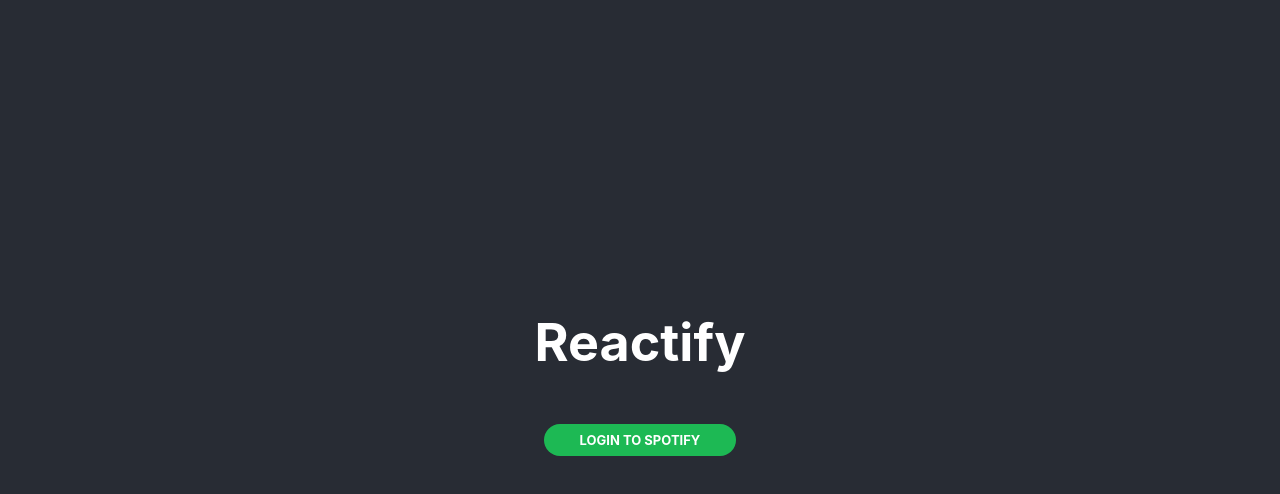
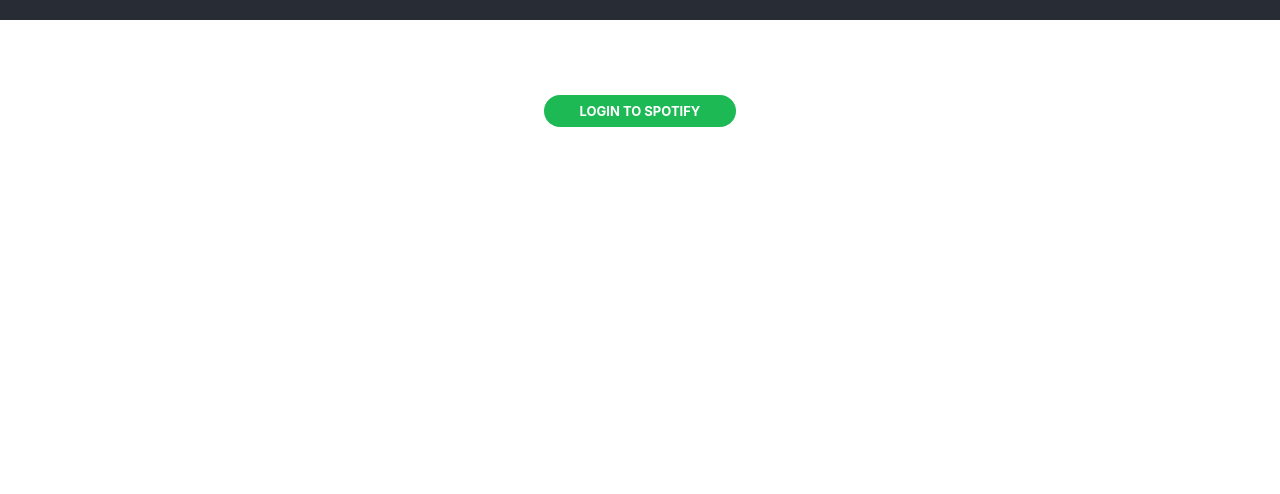
Before and after one commit to phughlett/spotify-project-one, a React (Create React App) app: page / in a window 1280 px wide. Shown: the top 494 px of the page. Built offline with nearby package versions, Linux system fonts and the light colour scheme.

Commit message:
Started making routes

```diff
--- a/src/App.css
+++ b/src/App.css
@@ -1,5 +1,11 @@
 .App {
   text-align: center;
+  background-color: #282c34;
+}
+
+.app-body {
+  position: relative;
+  top: 100px;
 }
 
 .App-logo {
@@ -15,12 +21,6 @@
 
 .App-header {
   background-color: #282c34;
-  min-height: 100vh;
-  display: flex;
-  flex-direction: column;
-  align-items: center;
-  justify-content: center;
-  font-size: calc(10px + 2vmin);
   color: white;
 }
 
@@ -52,7 +52,7 @@
   border-image: initial;
 }
 
-.primaryButton {
+.login-button {
   background-color: #1DB954;
   color: #fff;
   font-size: 13px;
@@ -68,6 +68,25 @@
   text-decoration: none;
 }
 
+.logout-button {
+  background-color: #1DB954;
+  color: #fff;
+  font-size: 13px;
+  font-weight: 700;
+  border-radius: 32px;
+  margin: 16px 0;
+  padding: 8px 36px;
+  text-align: center;
+  text-transform: uppercase;
+  cursor: pointer;
+  box-shadow: none;
+  border: none;
+  text-decoration: none;
+  position: absolute;
+  top: 20;
+  right: 100;
+}
+
 @keyframes App-logo-spin {
   from {
     transform: rotate(0deg);
@@ -79,4 +98,7 @@
 
 .reactify-logo {
   font: san-serif;
+  position: absolute;
+  right: 20;
+  top: 20;
 }
--- a/src/App.js
+++ b/src/App.js
@@ -119,14 +119,17 @@
 
         <header className="App-header">
           <h1 className="reactify-logo"> Reactify </h1>
+
+        </header>
+        <div className="app-body">
           {!token ?
             <a
               href={`${AUTH_ENDPOINT}?client_id=${CLIENT_ID}&redirect_uri=${REDIRECT_URI}&response_type=${RESPONSE_TYPE}`}
-                className="primaryButton"
+              className="login-button"
             >
               Login to Spotify
             </a>
-              : <button className="primaryButton" onClick={logout}>Logout</button>}
+            : <button className="logout-button" onClick={logout}>Logout</button>}
 
           {token ?
             <SearchAppBar/>
@@ -134,8 +137,7 @@
           }
 
           {renderTrack()}
-
-        </header>
+        </div>
       </div>
     </AppContext.Provider>
   );
--- a/src/components/AppBar.js
+++ b/src/components/AppBar.js
@@ -77,7 +77,7 @@
             component="div"
             sx={{ flexGrow: 1, display: { xs: 'none', sm: 'block' }, font: 'sans-serif' }}
           >
-            Reactify
+
           </Typography>
             <Search onChange={e => setSearchKey(e.target.value)}>
               <SearchIconWrapper>
```
Also changed, not shown: src/browserpages/HomePage.js (added, +9 -0 lines), src/browserpages/LogonPage.js (added, +10 -0 lines), src/routerpages/logonpage.js (added, +10 -0 lines), src/routerpages/homepage.css (added), src/routerpages/homepage.js (added), src/routerpages/logonpage.css (added). Lines whose indentation alone changed are shown as unchanged.
